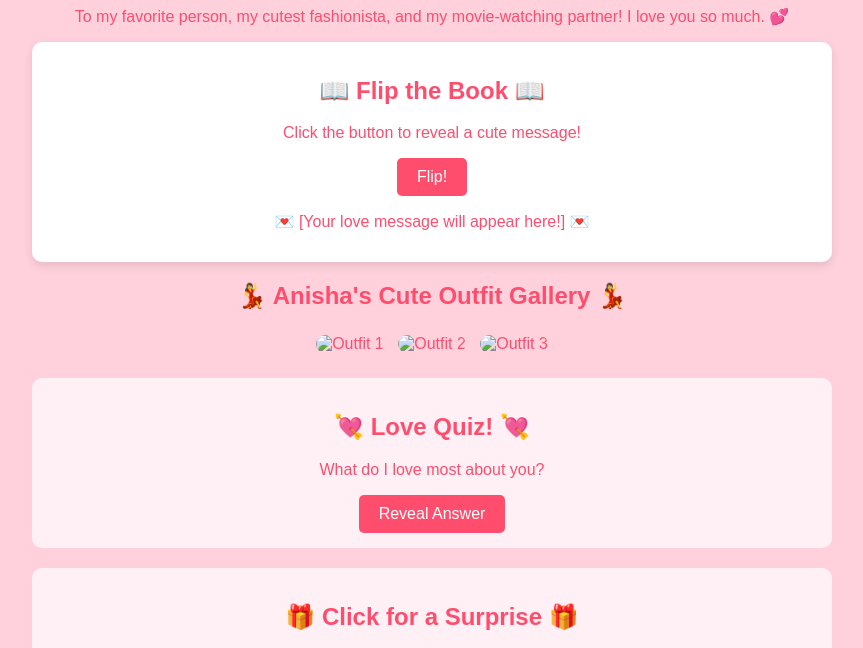
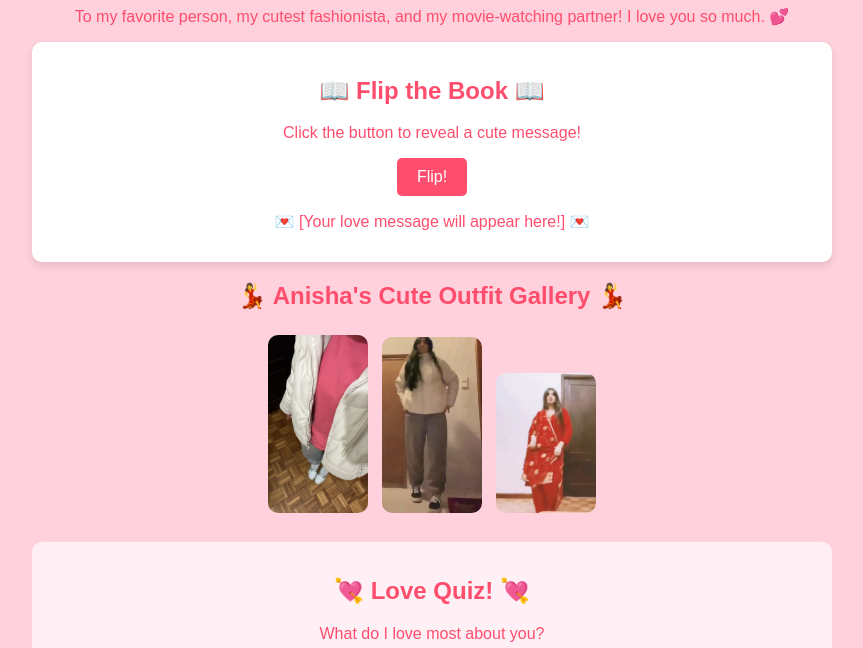
Before and after one commit to lychee333/ForMyAnisha, a plain HTML site: page index.html in a window 1280 px wide. Shown: the part 122-770 px from the top of the page, without its empty margins (208-1071 px from the left). Drawn offline with Linux system fonts and the light colour scheme.

Commit message:
Update index.html

```diff
--- a/index.html
+++ b/index.html
@@ -70,9 +70,9 @@
 
         <div class="gallery">
             <h2>💃 Anisha's Cute Outfit Gallery 💃</h2>
-            <img src="assets/outfit1.jpg" alt="Outfit 1">
-            <img src="assets/outfit2.jpg" alt="Outfit 2">
-            <img src="assets/outfit3.jpg" alt="Outfit 3">
+            <img src="assets/Outfit 1.jpg" alt="Anisha's Outfit">
+            <img src="assets/Screenshot_20250213_214655_Gallery.jpg" alt="Anisha's Outfit">
+            <img src="assets/Screenshot_20250213_214829_Gallery.jpg" alt="Anisha's Outfit">
         </div>
 
         <div class="quiz">
```
